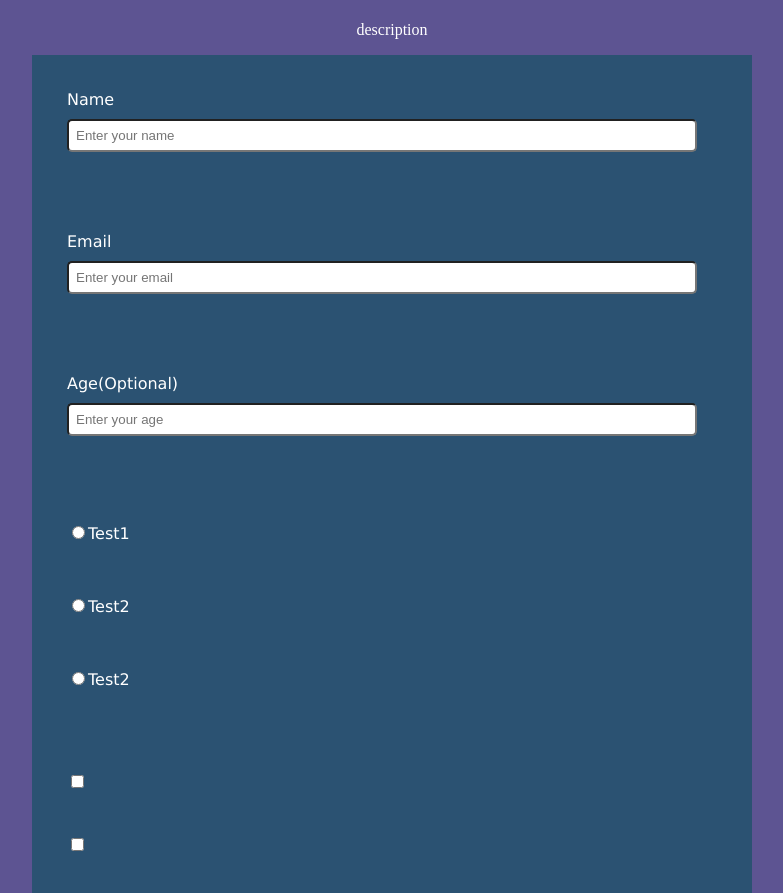
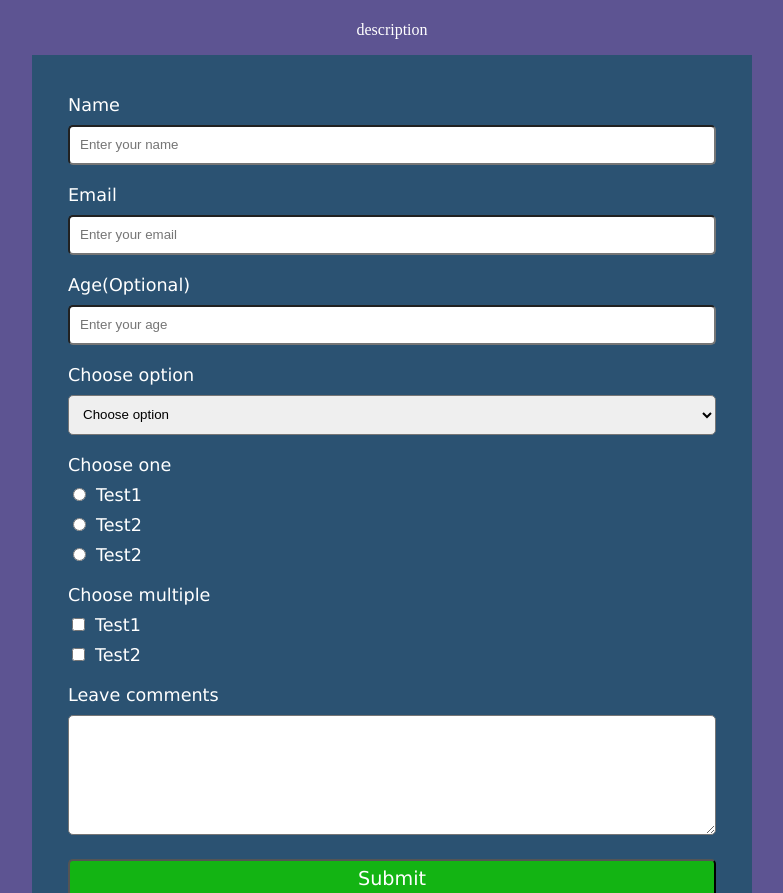
Before and after one commit to erikgab01/pages, a plain HTML site: page survey/index.html in a window 1280 px wide. Shown: the part 59-952 px from the top of the page, without its empty margins (248-1031 px from the left). Drawn offline with Linux system fonts and the light colour scheme.

Commit message:
survey done

```diff
--- /dev/null
+++ b/survey/css/styles.css
@@ -0,0 +1,73 @@
+* {
+    box-sizing: border-box;
+}
+
+body {
+    background-color: rgb(93, 84, 146);
+}
+
+h1, p {
+    color: white;
+    text-align: center;
+}
+
+.container {
+    margin: 0 auto 0 auto;
+    background-color: rgb(43, 82, 114);
+    padding: 20px 0 20px 0;
+}
+
+.form-element {
+    margin: 20px auto 20px auto;
+    width: 90%;
+
+}
+
+.field {
+    border-radius: 5px;
+    width: 100%;
+    height: 40px;
+    padding-left: 10px;
+}
+
+label {
+    margin-bottom: 10px;
+}
+
+input[type='checkbox'], input[type='radio'] {
+    margin-right: 10px;
+}
+
+label {
+    font-family: Verdana, Geneva, Tahoma, sans-serif;
+    color: white;
+    font-size: 1.1em;
+    display: block;
+}
+
+#comments {
+    min-height: 120px;
+    resize: vertical;
+}
+
+button {
+    background-color: rgb(19, 180, 19);
+    width: 100%;
+    height: 40px;
+    border-radius: 5px;
+    color:white;
+    font-family: Verdana, Geneva, Tahoma, sans-serif;
+    font-size: 1.2em;
+}
+
+@media (min-width: 576px) {
+    .container {
+      max-width: 540px;
+    }
+}
+
+@media (min-width: 768px) {
+    .container {
+      max-width: 720px;
+    }
+}
--- a/survey/index.html
+++ b/survey/index.html
@@ -1,45 +1,60 @@
 <!DOCTYPE html>
 <html lang="en">
 <head>
-    <link rel="stylesheet" type="text/css" href="styles.css">
+    <link rel="stylesheet" type="text/css" href="css/styles.css">
     <meta charset="UTF-8">
     <meta http-equiv="X-UA-Compatible" content="IE=edge">
     <meta name="viewport" content="width=device-width, initial-scale=1.0">
     <title>Survey Form</title>
 </head>
 <body>
-    <div class="container">
-        <h1 id="title" class="text-centre">Test survey form</h1>
-        <p id="description" class="text-centre">description</p>
-        <form id="survey-form">
+    <h1 id="title">Test survey form</h1>
+    <p id="description">description</p>
+    <form id="survey-form">
+        <div class="container">
+            <!-- Name -->
             <div class="form-element">
                 <label id="name-label" for="name">Name</label>
                 <input id="name" type="text" class="field" placeholder="Enter your name" required>
             </div>
+            <!-- Email -->
             <div class="form-element">
                 <label id="email-label" for="email">Email</label>
                 <input id="email" type="email" class="field" placeholder="Enter your email" required>
             </div>
+            <!-- Age -->
             <div class="form-element">
                 <label id="number-label" for="number">Age(Optional)</label>
                 <input id="number" type="number" class="field" placeholder="Enter your age" required min="0" max="100">
             </div>
             <div class="form-element">
+                <label for="dropdown">Choose option</label>
+                <select id="dropdown" class="field">
+                    <option disabled selected>Choose option</option>
+                    <option>option1</option>
+                    <option>option2</option>
+                    <option>option3</option>
+                </select>
+            </div>
+            <div class="form-element">
+                <label>Choose one</label>
                 <label><input type="radio" name="test-radio">Test1</label>
                 <label><input type="radio" name="test-radio">Test2</label>
                 <label><input type="radio" name="test-radio">Test2</label>
             </div>
             <div class="form-element">
-                <input type="checkbox" name="test-check">
-                <input type="checkbox" name="test-check">
+                <label>Choose multiple</label>
+                <label><input type="checkbox" name="test-check" value="test1">Test1</label>
+                <label><input type="checkbox" name="test-check" value="test2">Test2</label>
             </div>
             <div class="form-element">
-                <textarea name="comments" id="comments" cols="30" rows="10"></textarea>
+                <label for="comments">Leave comments</label>
+                <textarea id="comments" class="field" name="comment"></textarea>
             </div>
             <div class="form-element">
-                <button id="submit" type="submit">Send</button>
+                <button id="submit" type="submit">Submit</button>
             </div>
-        </form>
-    </div>
+        </div>
+    </form>
 </body>
 </html>
--- a/survey/styles.css
+++ /dev/null
@@ -1,54 +0,0 @@
-body {
-    background-color: rgb(93, 84, 146);
-}
-h1 {
-    color: white;
-}
-p {
-    color: white;
-}
-.text-centre {
-    text-align: center;
-}
-.container {
-    width: 100%;
-    margin: 0 auto 0 auto;
-}
-@media (min-width: 576px) {
-    .container {
-      max-width: 540px;
-    }
-}
-@media (min-width: 768px) {
-    .container {
-      max-width: 720px;
-    }
-}
-form {
-    padding: 30px 0 0 30px;
-    background-color: rgb(43, 82, 114);
-}
-.form-element {
-    margin: 0 auto 20px auto;
-    padding: 5px;
-}
-.field {
-    display: block;
-    width: 90%;
-    border-radius: 5px;
-    padding: 7px 7px;
-}
-input {
-    display: block;
-    margin-bottom: 50px;
-    margin-top: 10px;
-}
-input[type="radio"] {
-    display: inline-block;
-
-}
-label {
-    font-family: Verdana, Geneva, Tahoma, sans-serif;
-    color: white;
-    display: block;
-}
```
